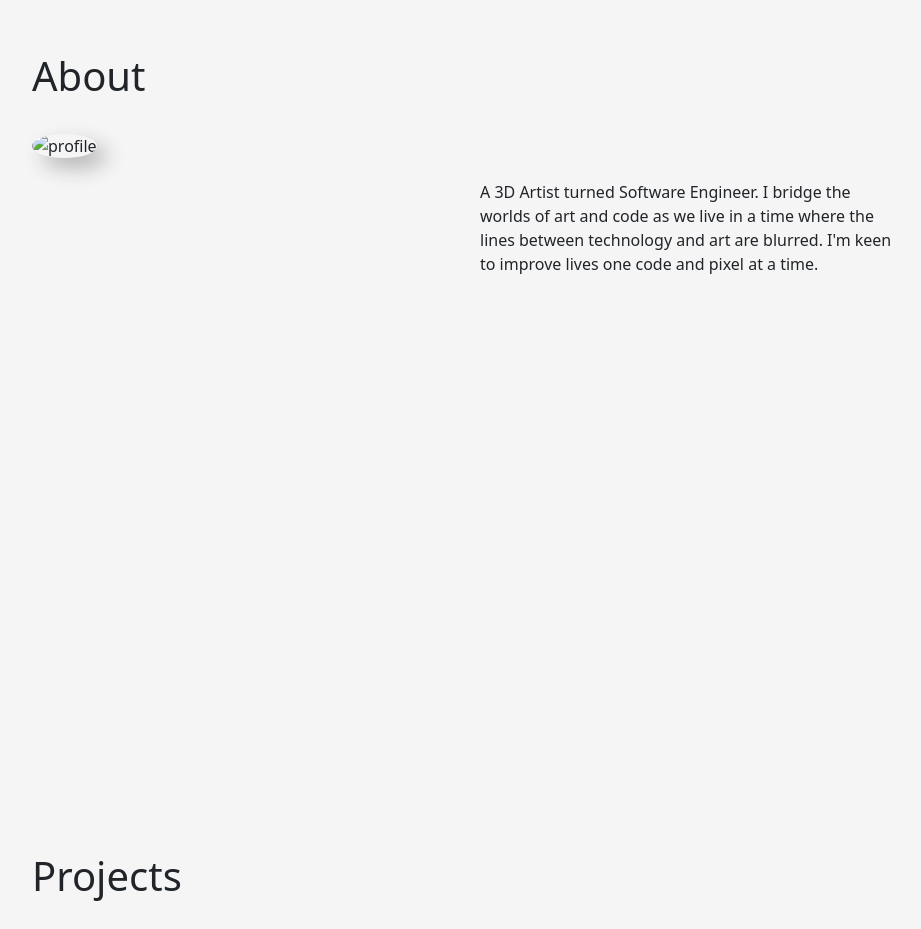
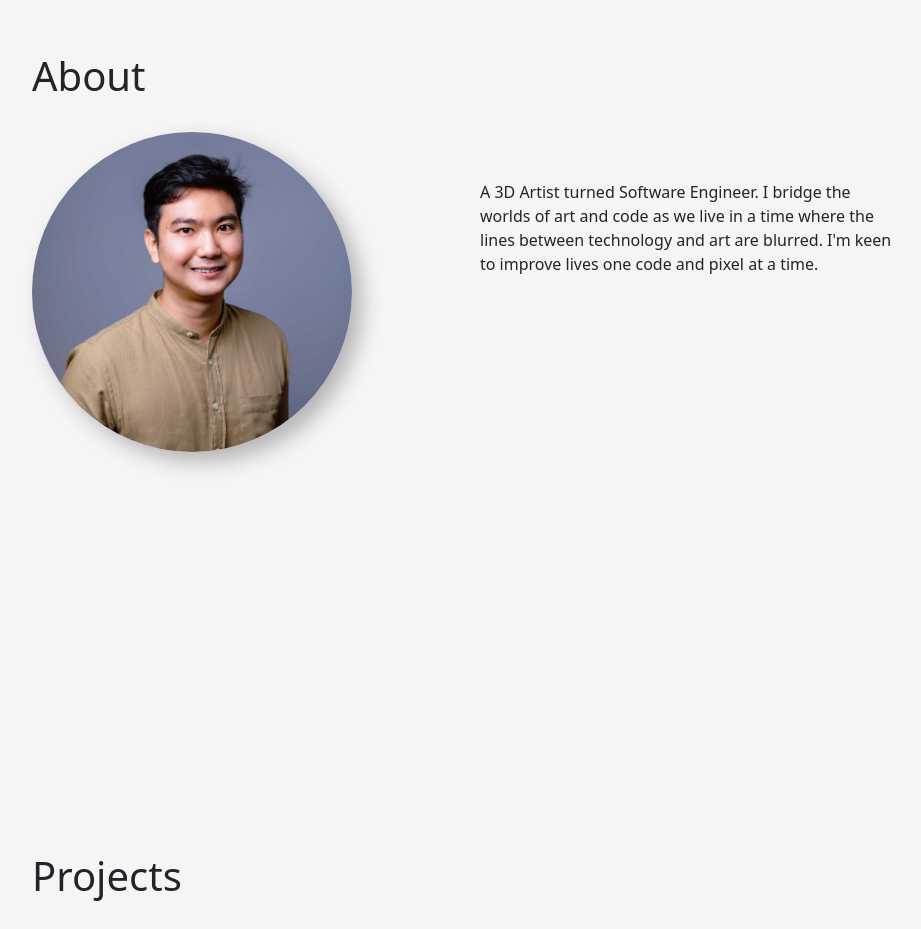
Before and after one commit to wenjietee/portfolio-v1, a plain HTML site: page index.html in a window 1280 px wide. Shown: the part 940-1869 px from the top of the page, without its empty margins (172-1093 px from the left). Drawn offline with nearby package versions, Linux system fonts and the light colour scheme; the site is published under a folder, as on GitHub Pages, so addresses that start at the root find nothing.

Commit message:
fix profile pic

```diff
--- a/index.html
+++ b/index.html
@@ -63,7 +63,7 @@
 				<h1 class="headers">About</h1>
 				<div class="row abt-row">
 					<div class="col s6 m6">
-						<img src="/media/Profile.jpg" alt="profile" class="profile-pic" />
+						<img src="media/Profile.jpg" alt="profile" class="profile-pic" />
 					</div>
 					<div class="col s6 m6">
 						<div class="desc">
```
